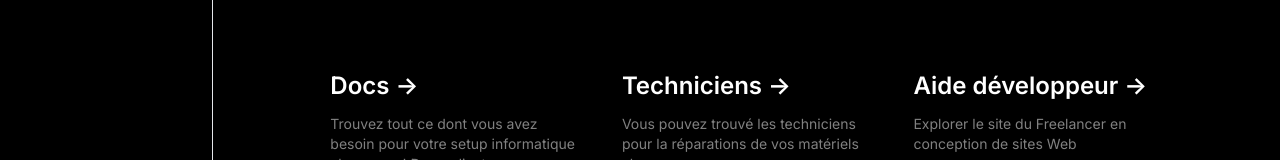
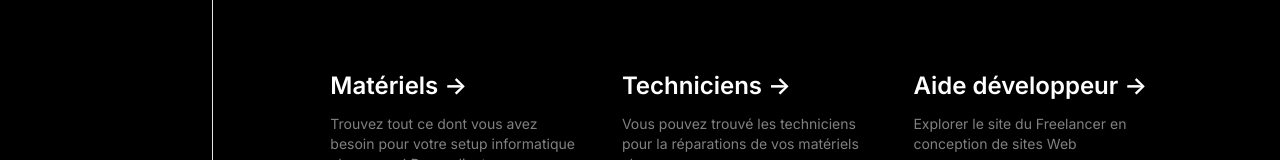
Before and after one commit to Israel-Okito/gadEtRusso, a Next.js app: page / in a window 1280 px wide. Shown: the part 493-653 px from the top of the page. Built offline with nearby package versions, Linux system fonts and the light colour scheme.

Commit message:
another commit  add design

```diff
--- a/src/app/(frontend)/page.jsx
+++ b/src/app/(frontend)/page.jsx
@@ -31,7 +31,7 @@ export default function Home() {
 
         >
           <h2 className={`mb-3 text-2xl font-semibold hover:text-black`}>
-            Docs{" "}
+            Matériels{" "}
             <span className="inline-block transition-transform group-hover:translate-x-1 motion-reduce:transform-none">
               -&gt;
             </span>
```
